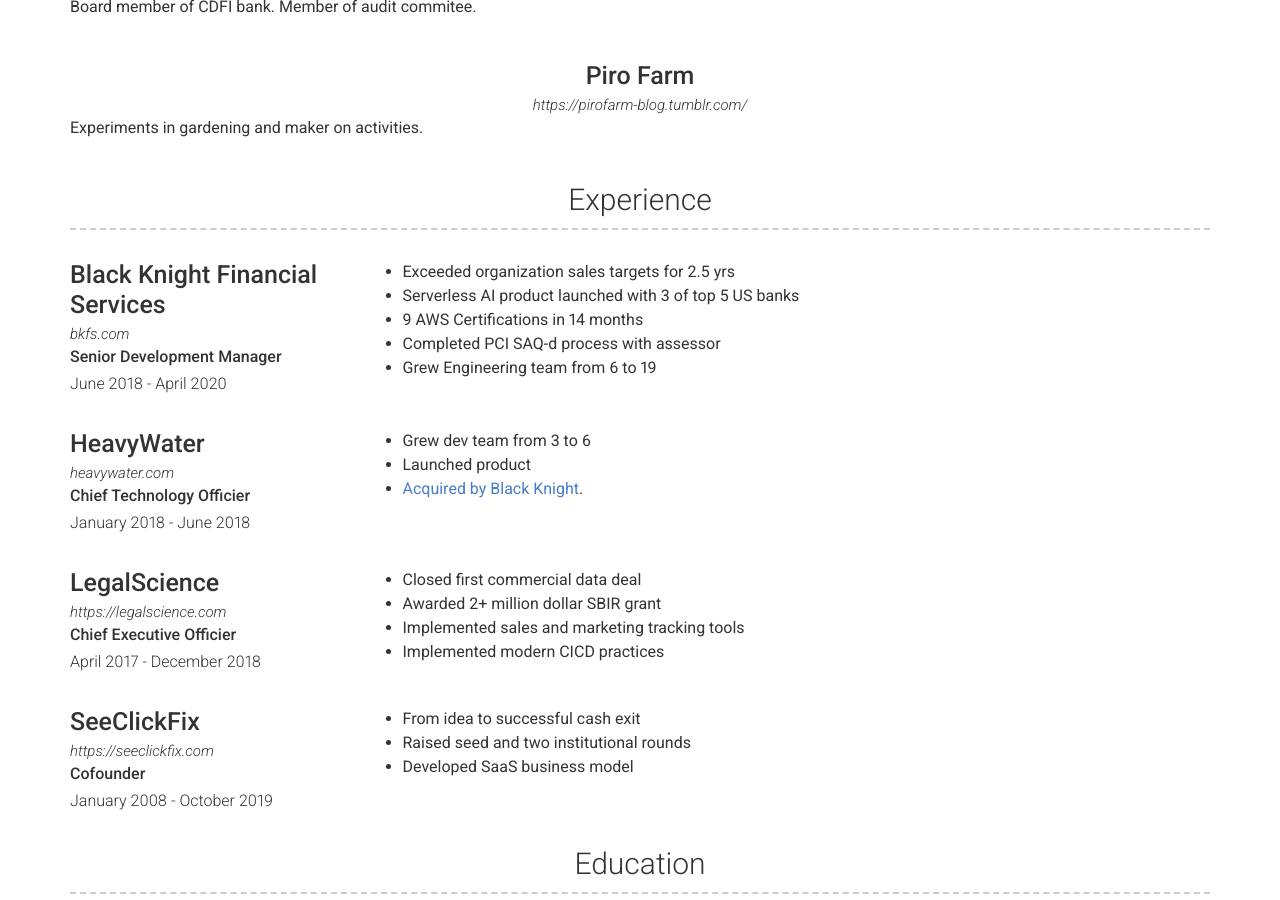
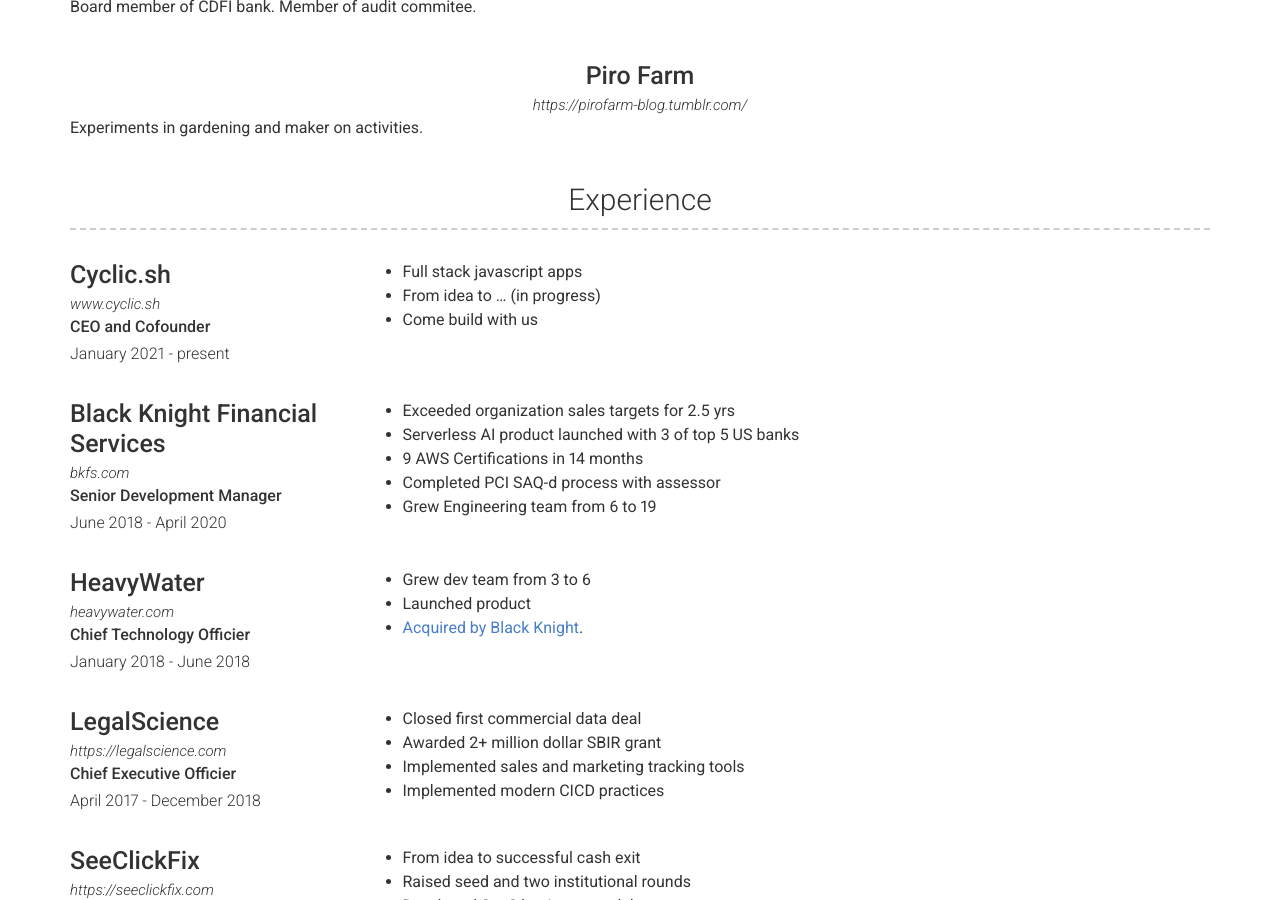
Before and after one commit to seekayel/kamlasater.com, a Jekyll site: the page built from index.md, in a window 1280 px wide and 900 px high, scrolled down 1111 px. Built offline with Jekyll 4.4.1, drawn with Linux system fonts in a browser that asks for light colours; nearby versions of some CDN libraries.

Commit message:
Added cyclic.sh

```diff
--- a/_data/experience.yml
+++ b/_data/experience.yml
@@ -1,3 +1,14 @@
+- layout: left
+  company: Cyclic.sh
+  link: www.cyclic.sh
+  job_title: CEO and Cofounder
+  dates: January 2021 - present
+  description: |
+    - Full stack javascript apps
+    - From idea to ... (in progress)
+    - Come build with us
+
+
 - layout: left
   company: Black Knight Financial Services
   link: bkfs.com
```
Also changed, not shown: .pre-commit-config.yaml, Gemfile.lock.
